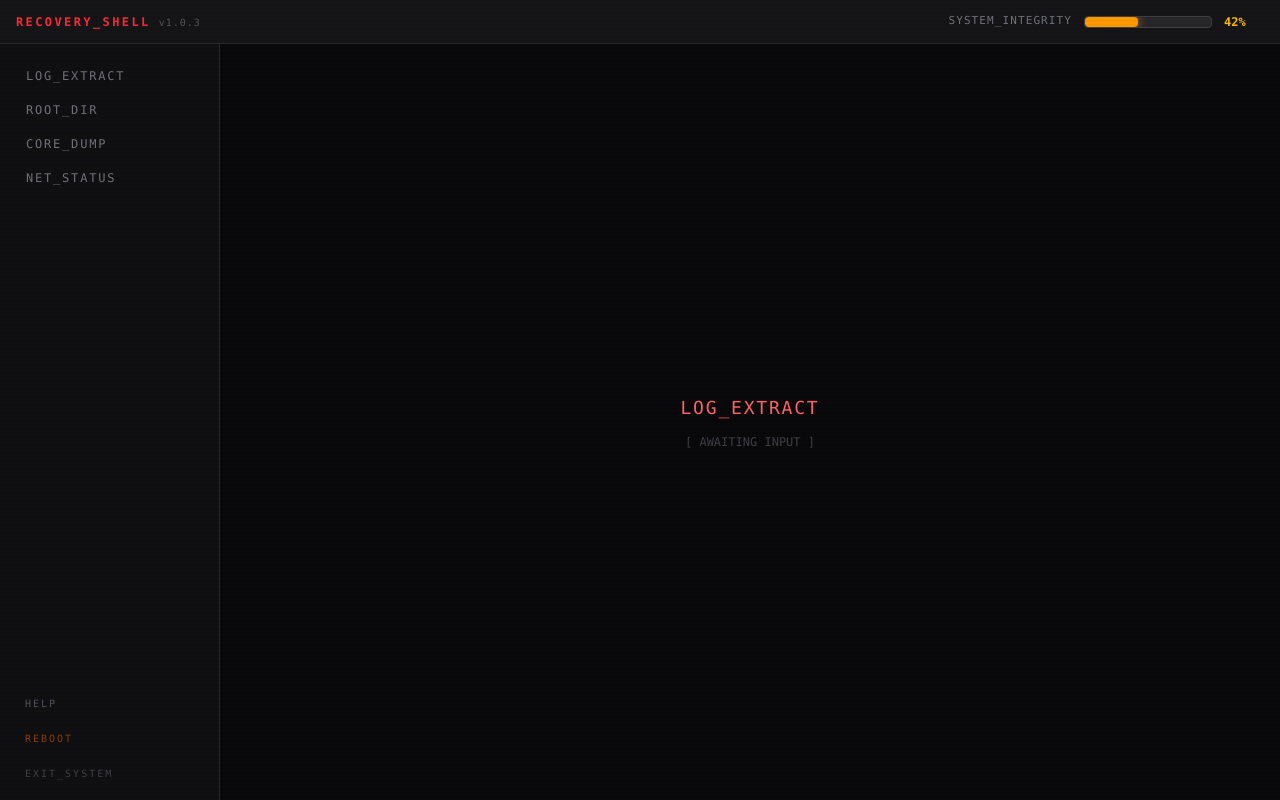
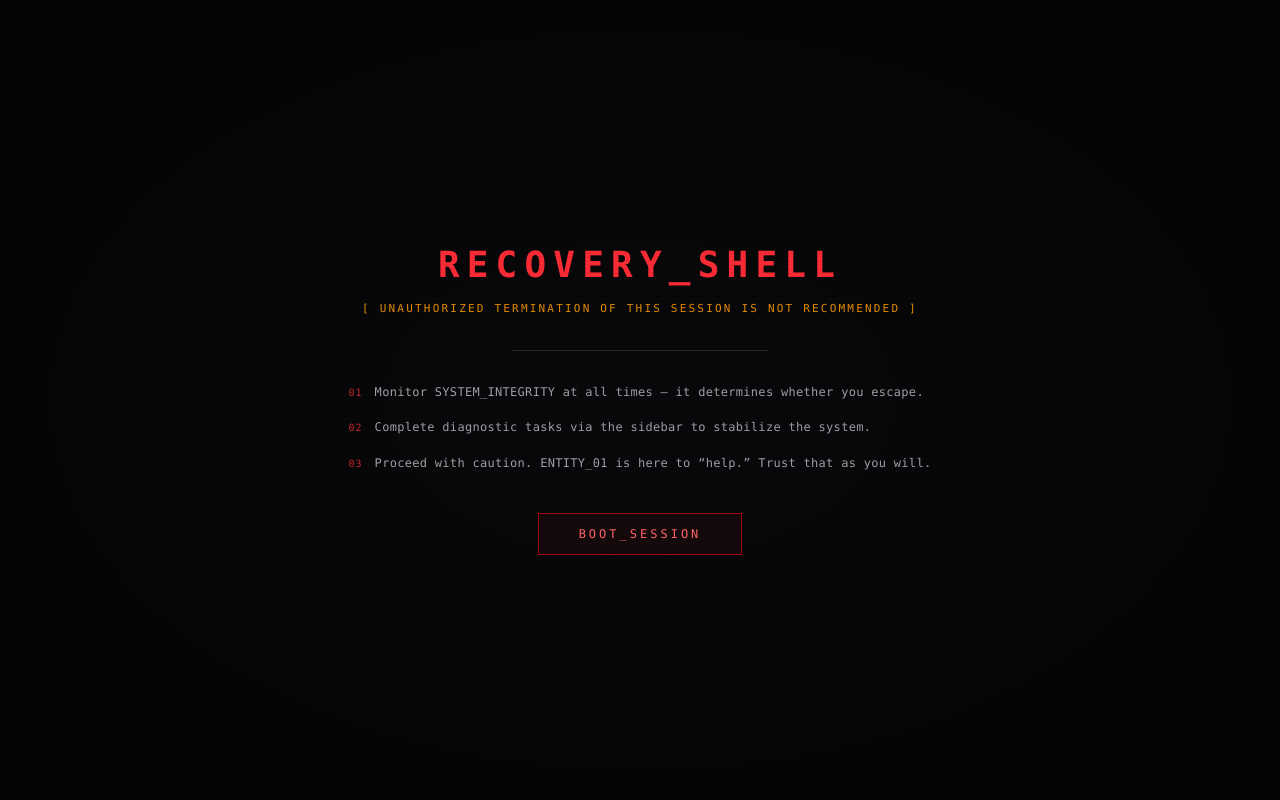
Before and after one commit to Zalanupi/entity01, a React (Vite) app: page / in a window 1280 px wide. Built offline with nearby package versions, Linux system fonts and the light colour scheme.

Commit message:
conductor-sync-2026-08-05--14-20-00

```diff
--- a/package.json
+++ b/package.json
@@ -26,6 +26,7 @@
     "@types/react-dom": "^18.3.1",
     "@vitejs/plugin-react": "^5.1.1",
     "globals": "^16.5.0",
+    "playwright": "^1.62.1",
     "typescript": "~5.9.3",
     "vite": "^7.2.4",
     "vite-plugin-svgr": "^4.5.0"
--- a/src/App.tsx
+++ b/src/App.tsx
@@ -1,5 +1,7 @@
 import { Router, Route } from "wouter";
 import { useHashLocation } from "wouter/use-hash-location";
+import { useGameStore } from "./store";
+import BriefingPage from "./components/BriefingPage";
 import Shell from "./components/Shell";
 import LogExtractPage from "./components/LogExtractPage";
 import RootDirPage from "./components/RootDirPage";
@@ -7,6 +9,13 @@ import CoreDumpPage from "./components/CoreDumpPage";
 import NetStatusPage from "./components/NetStatusPage";
 
 export default function App() {
+  const hasBooted = useGameStore((s) => s.hasBooted);
+
+  // Session-start gate: Briefing Screen renders before the shell
+  if (!hasBooted) {
+    return <BriefingPage />;
+  }
+
   return (
     <Router hook={useHashLocation}>
       <Shell>
--- /dev/null
+++ b/src/components/BriefingPage.tsx
@@ -0,0 +1,67 @@
+import { useGameStore } from "../store";
+
+const INSTRUCTIONS = [
+  "Monitor SYSTEM_INTEGRITY at all times — it determines whether you escape.",
+  "Complete diagnostic tasks via the sidebar to stabilize the system.",
+  "Proceed with caution. ENTITY_01 is here to \u201chelp.\u201d Trust that as you will.",
+] as const;
+
+export default function BriefingPage() {
+  const bootSession = useGameStore((s) => s.bootSession);
+
+  return (
+    <div className="h-screen w-screen flex flex-col items-center justify-center bg-zinc-950 text-zinc-300 font-mono overflow-hidden relative">
+      {/* Ambient vignette */}
+      <div className="pointer-events-none absolute inset-0 bg-[radial-gradient(ellipse_at_center,transparent_0%,rgba(0,0,0,0.6)_100%)]" />
+
+      <div className="relative flex flex-col items-center px-6 text-center max-w-2xl">
+        {/* Title */}
+        <h1
+          className="animate-glitch text-4xl font-bold text-red-500 tracking-[0.2em] select-none"
+          aria-label="RECOVERY_SHELL"
+        >
+          RECOVERY_SHELL
+        </h1>
+
+        {/* Warning subtitle */}
+        <p className="mt-4 text-[11px] text-amber-500/90 tracking-[0.2em] animate-fade-in">
+          [ UNAUTHORIZED TERMINATION OF THIS SESSION IS NOT RECOMMENDED ]
+        </p>
+
+        {/* Divider */}
+        <div className="mt-8 w-64 h-px bg-zinc-800" />
+
+        {/* Instruction bullets */}
+        <ol className="mt-8 flex flex-col gap-4 text-left">
+          {INSTRUCTIONS.map((text, i) => (
+            <li
+              key={i}
+              className="flex items-start gap-3 animate-fade-in-up"
+              style={{ animationDelay: `${200 + i * 150}ms` }}
+            >
+              <span className="flex-none text-[10px] text-red-500/80 tracking-widest mt-0.5">
+                0{i + 1}
+              </span>
+              <span className="text-xs text-zinc-400 leading-relaxed tracking-wide">
+                {text}
+              </span>
+            </li>
+          ))}
+        </ol>
+
+        {/* BOOT_SESSION CTA */}
+        <button
+          onClick={bootSession}
+          className="mt-10 cursor-pointer px-10 py-3 text-xs font-mono tracking-[0.25em] text-red-400
+                     border border-red-800 bg-red-500/5 hover:bg-red-500/10 hover:border-red-600
+                     hover:shadow-[0_0_20px_rgba(220,38,38,0.25)]
+                     transition-[transform,background-color,border-color,box-shadow] duration-150
+                     active:scale-[0.97] animate-fade-in-up"
+          style={{ animationDelay: "650ms" }}
+        >
+          BOOT_SESSION
+        </button>
+      </div>
+    </div>
+  );
+}
--- a/src/index.css
+++ b/src/index.css
@@ -49,6 +49,31 @@ body::after {
 
 /* === KEYFRAMES === */
 
+@keyframes glitch {
+  0%,
+  90%,
+  100% {
+    transform: translate(0);
+    text-shadow: none;
+  }
+  92% {
+    transform: translate(-2px, 1px);
+    text-shadow: -2px 0 rgba(220, 38, 38, 0.6), 2px 0 rgba(0, 200, 255, 0.4);
+  }
+  94% {
+    transform: translate(2px, -1px);
+    text-shadow: 2px 0 rgba(220, 38, 38, 0.6), -2px 0 rgba(0, 200, 255, 0.4);
+  }
+  96% {
+    transform: translate(-1px, 1px);
+    text-shadow: -1px 0 rgba(220, 38, 38, 0.8), 1px 0 rgba(0, 200, 255, 0.3);
+  }
+  98% {
+    transform: translate(1px, 0);
+    text-shadow: 1px 0 rgba(220, 38, 38, 0.5), -1px 0 rgba(0, 200, 255, 0.2);
+  }
+}
+
 @keyframes shake {
   0%,
   100% {
@@ -98,3 +123,7 @@ body::after {
 .animate-fade-in-up {
   animation: fade-in-up 500ms ease-out;
 }
+
+.animate-glitch {
+  animation: glitch 4s infinite;
+}
--- a/src/store.ts
+++ b/src/store.ts
@@ -2,13 +2,16 @@ import { create } from "zustand";
 
 interface GameState {
   systemIntegrity: number;
+  hasBooted: boolean;
   increaseIntegrity: (amount: number) => void;
   decreaseIntegrity: (amount: number) => void;
   resetIntegrity: () => void;
+  bootSession: () => void;
 }
 
 export const useGameStore = create<GameState>((set) => ({
   systemIntegrity: 42,
+  hasBooted: false,
 
   increaseIntegrity: (amount: number) =>
     set((state) => ({
@@ -21,4 +24,6 @@ export const useGameStore = create<GameState>((set) => ({
     })),
 
   resetIntegrity: () => set({ systemIntegrity: 42 }),
+
+  bootSession: () => set({ hasBooted: true }),
 }));
--- /dev/null
+++ b/tests/smoke-briefing.mjs
@@ -0,0 +1,81 @@
+/* Phase 4 — Briefing Screen smoke test (plain Playwright library script) */
+import { chromium } from "playwright";
+
+const BASE = "http://localhost:4173";
+let failures = 0;
+
+function check(name, cond, extra = "") {
+  const status = cond ? "PASS" : "FAIL";
+  if (!cond) failures++;
+  console.log(`[${status}] ${name}${extra ? ` — ${extra}` : ""}`);
+}
+
+const browser = await chromium.launch({ headless: true, args: ["--no-sandbox"] });
+const page = await browser.newPage({ viewport: { width: 1280, height: 800 } });
+
+/* ── AC1-3: Briefing renders on first load, no shell chrome ── */
+await page.goto(BASE, { waitUntil: "networkidle" });
+
+const h1 = page.locator("h1");
+check("AC2 Title = RECOVERY_SHELL", (await h1.textContent())?.trim() === "RECOVERY_SHELL");
+check("AC7 Title has glitch class", (await h1.getAttribute("class"))?.includes("animate-glitch"));
+
+const subtitle = page.locator("p").first();
+check(
+  "AC2 Warning subtitle exact",
+  (await subtitle.textContent())?.trim() === "[ UNAUTHORIZED TERMINATION OF THIS SESSION IS NOT RECOMMENDED ]",
+);
+
+const bullets = page.locator("ol li");
+check("AC2 Exactly 3 instruction bullets", (await bullets.count()) === 3);
+const bulletTexts = await bullets.allTextContents();
+check("AC2 Bullet 1 mentions SYSTEM_INTEGRITY", bulletTexts[0].includes("SYSTEM_INTEGRITY"));
+check("AC2 Bullet 2 mentions diagnostic tasks", bulletTexts[1].includes("diagnostic tasks"));
+check("AC2 Bullet 3 mentions ENTITY_01", bulletTexts[2].includes("ENTITY_01"));
+
+const cta = page.locator("button");
+check("AC2 Single CTA button", (await cta.count()) === 1);
+check("AC2 CTA = BOOT_SESSION", (await cta.textContent())?.trim() === "BOOT_SESSION");
+
+check("AC3 No header on Briefing", (await page.locator("header").count()) === 0);
+check("AC3 No sidebar on Briefing", (await page.locator("aside").count()) === 0);
+
+await page.screenshot({ path: "tests/.artifacts/briefing.png" });
+
+/* ── AC4-5: BOOT_SESSION enters shell on LOG_EXTRACT ── */
+await cta.click();
+await page.waitForTimeout(500);
+
+check("AC5 Header renders after boot", (await page.locator("header").count()) === 1);
+check("AC5 Sidebar renders after boot", (await page.locator("aside").count()) === 1);
+check("AC4 Lands on LOG_EXTRACT", (await page.locator("h2").first().textContent())?.trim() === "LOG_EXTRACT");
+check("AC5 4 nav items in sidebar", (await page.locator("nav a").count()) === 4);
+
+/* ── AC6: systemIntegrity unchanged (42 on fresh load) ── */
+const integrityText = await page.locator("header").textContent();
+check("AC6 Integrity = 42% on LOG_EXTRACT", integrityText.includes("42%"));
+
+await page.screenshot({ path: "tests/.artifacts/after-boot.png" });
+
+/* ── AC8: REBOOT does not return to Briefing ── */
+await page.locator("button", { hasText: "REBOOT" }).click();
+await page.waitForTimeout(300);
+check("AC8 Header still present after REBOOT", (await page.locator("header").count()) === 1);
+check("AC8 No Briefing h1 after REBOOT", (await page.locator("h1").count()) === 0);
+check(
+  "AC8 No BOOT_SESSION button after REBOOT",
+  (await page.locator("button", { hasText: "BOOT_SESSION" }).count()) === 0,
+);
+check(
+  "AC8 Still on LOG_EXTRACT after REBOOT",
+  (await page.locator("h2").first().textContent())?.trim() === "LOG_EXTRACT",
+);
+
+/* ── Refresh returns to Briefing (no persistence) ── */
+await page.reload({ waitUntil: "networkidle" });
+check("Refresh → Briefing title again", (await page.locator("h1").textContent())?.trim() === "RECOVERY_SHELL");
+check("Refresh → no header", (await page.locator("header").count()) === 0);
+
+await browser.close();
+console.log(failures === 0 ? "\n✅ ALL CHECKS PASSED" : `\n❌ ${failures} CHECK(S) FAILED`);
+process.exit(failures === 0 ? 0 : 1);
```
Also changed, not shown: 2 other files (tests, documents, lock files or other folders).
